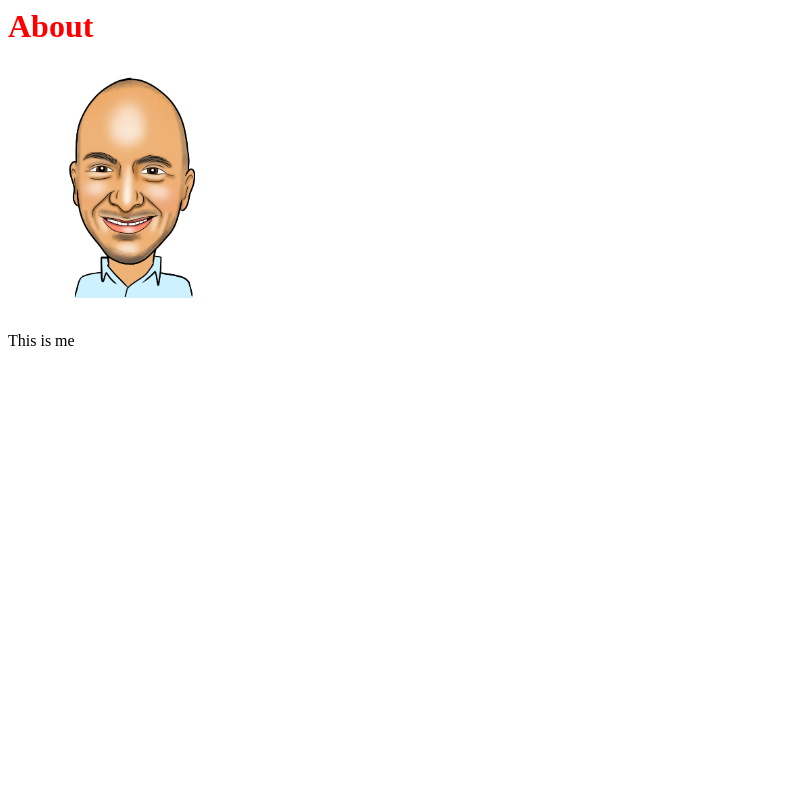
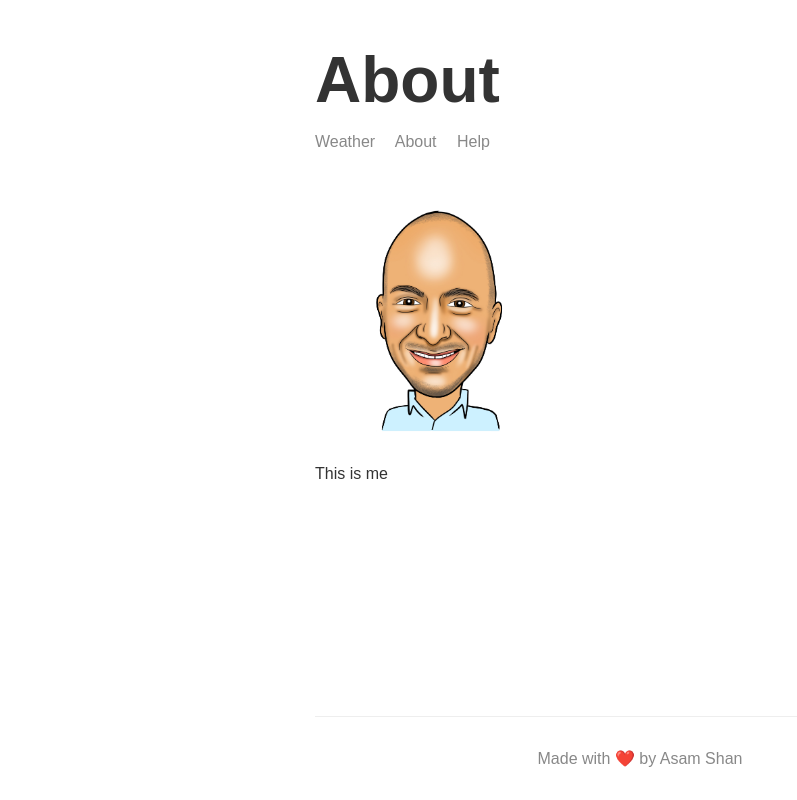
Before and after one commit to shan5742/express-playground, a Node server app: page /about in a window 1280 px wide. Shown: the whole page, without its empty margins (0-797 px from the left). Run offline with Node 20, Linux system fonts and the light colour scheme; some libraries are stand-ins or nearby versions.

Commit message:
adding more styles for pages, creating favicon and some other basic frontend stuff

```diff
--- a/public/css/styles.css
+++ b/public/css/styles.css
@@ -1,13 +1,42 @@
-h1 {
-  color: red;
+body {
+  color: #333333;
+  font-family: arial;
+  max-width: 650px;
+  margin: 0 auto;
+  padding: 0 16px;
+  display: flex;
+  flex-direction: column;
+  min-height: 100vh;
 }
 
-img {
+footer {
+  color: #888888;
+  border-top: 1px solid #eeeeee;
+  margin-top: 16px;
+  padding: 16px 0;
+  text-align: center;
+}
+
+header {
+  margin-top: 16px;
+  margin-bottom: 48px;
+}
+
+h1 {
+  font-size: 64px;
+  margin-bottom: 16px;
+}
+
+header a {
+  color: #888888;
+  margin-right: 16px;
+  text-decoration: none;
+}
+
+.portrait {
   width: 250px;
 }
 
-.help__message {
-  font-size: 14px;
-  font-weight: bold;
-  text-align: center;
+.main-content {
+  flex-grow: 1;
 }
--- a/src/app.js
+++ b/src/app.js
@@ -1,27 +1,28 @@
 const path = require("path");
 const express = require("express");
+const hbs = require("hbs");
 
 const app = express();
 // Define paths for Express
 const publicDirPath = path.join(__dirname, "../public");
-const viewsPath = path.join(__dirname, "../templates");
+const viewsPath = path.join(__dirname, "../templates/views");
+const partialsPath = path.join(__dirname, "../templates/partials");
 
 //Setup handlebars template
 app.set("view engine", "hbs");
 app.set("views", viewsPath);
+hbs.registerPartials(partialsPath);
 
 app.use(express.static(publicDirPath));
 
 app.get("", (req, res) => {
   res.render("index", {
-    title: "Weather App",
-    heading: "Welcome to the weather App",
+    heading: "Weather App",
   });
 });
 
 app.get("/about", (req, res) => {
   res.render("about", {
-    title: "About Page",
     heading: "About",
     caption: "This is me",
   });
@@ -29,7 +30,6 @@ app.get("/about", (req, res) => {
 
 app.get("/help", (req, res) => {
   res.render("help", {
-    title: "Help Page",
     heading: "Help",
     message:
       "Lorem ipsum dolor sit amet consectetur adipisicing elit. Quia, praesentium quas quidem asperiores numquam enim ex et. In, tenetur eaque id, eligendi beatae esse corporis sit, quae molestiae non ad?",
@@ -43,6 +43,20 @@ app.get("/weather", (req, res) => {
   });
 });
 
+app.get("/help/*", (req, res) => {
+  res.render("404", {
+    heading: "404",
+    message: "Oops, help article not found",
+  });
+});
+
+app.get("*", (req, res) => {
+  res.render("404", {
+    heading: "404",
+    message: "Oops, something went wrong",
+  });
+});
+
 // Server running info
 app.listen(3000, () => {
   console.log("Server is up on port 3000.");
--- a/templates/about.hbs
+++ /dev/null
@@ -1,13 +0,0 @@
-<html lang="en">
-  <head>
-    <meta charset="UTF-8" />
-    <meta name="viewport" content="width=device-width, initial-scale=1.0" />
-    <link rel="stylesheet" href="/css/styles.css" />
-    <title>{{title}}</title>
-  </head>
-  <body>
-    <h1>{{heading}}</h1>
-    <img src="/images/headshot.jpg" />
-    <p>{{caption}}</p>
-  </body>
-</html>
--- /dev/null
+++ b/templates/partials/footer.hbs
@@ -0,0 +1,3 @@
+<footer>
+  <p>Made with ❤️ by Asam Shan</p>
+</footer>
--- /dev/null
+++ b/templates/partials/header.hbs
@@ -0,0 +1,6 @@
+<header>
+  <h1>{{heading}}</h1>
+  <a href="/">Weather</a></li>
+  <a href="/about">About</a>
+  <a href="/help">Help</a>
+</header>
--- /dev/null
+++ b/templates/views/about.hbs
@@ -0,0 +1,18 @@
+<html lang="en">
+  <head>
+    <meta charset="UTF-8" />
+    <meta name="viewport" content="width=device-width, initial-scale=1.0" />
+    <link rel="stylesheet" href="/css/styles.css" />
+    <link rel="icon" href="/images/icon.png">
+    <title>{{heading}}</title>
+  </head>
+  <body>
+      <div class="main-content">
+        {{>header}}
+        <img class="portrait" src="/images/headshot.jpg" />
+        <p>{{caption}}</p>
+    </div>
+
+    {{>footer}}
+  </body>
+</html>
```
Also changed, not shown: templates/help.hbs (deleted, +0 -12 lines), templates/views/404.hbs (added, +17 -0 lines), templates/views/help.hbs (added, +17 -0 lines), templates/views/index.hbs (renamed from templates/index.hbs, +8 -2 lines), public/images/icon.png (added).
